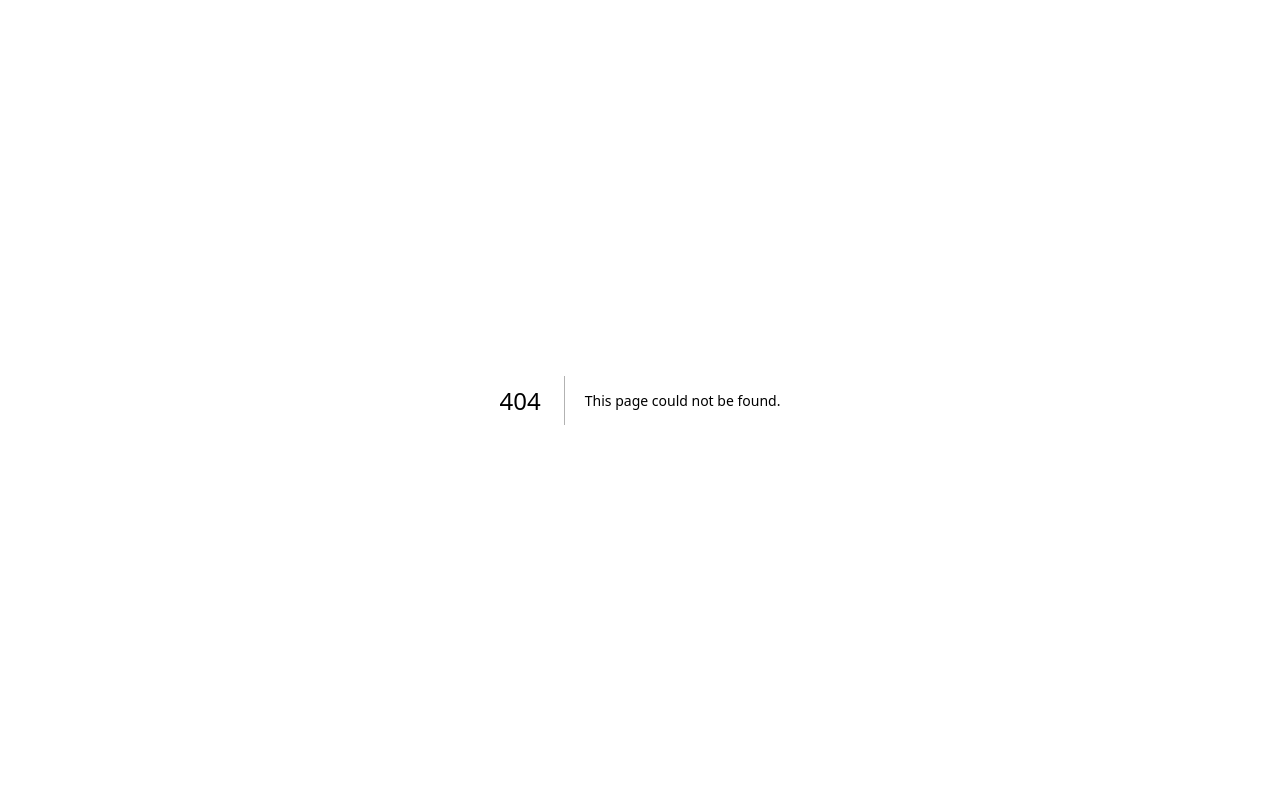
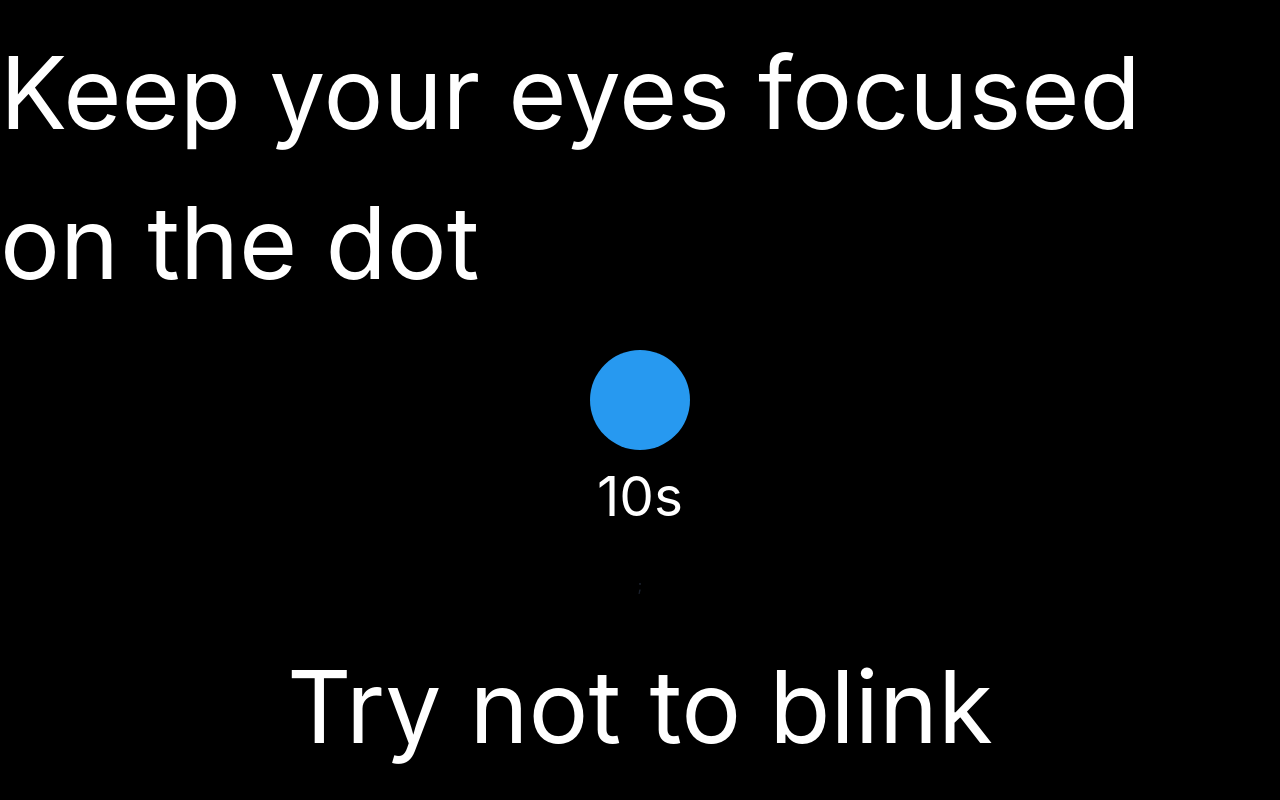
Before and after one commit to liamshatzel/focuspoint2.0, a Next.js app: page /focus-point in a window 1280 px wide. Before the commit this address had no page. Built offline with nearby package versions, Linux system fonts and the light colour scheme.

Commit message:
added focus point

```diff
--- /dev/null
+++ b/src/app/focus-point/page.tsx
@@ -0,0 +1,48 @@
+// app/page.tsx
+"use client";
+import { Link } from "@chakra-ui/next-js";
+import React from "react";
+import { useTimer } from "react-timer-hook";
+import { Text, Flex } from "@chakra-ui/react";
+import "../style.css";
+
+function MyTimer({ expiryTimestamp }: { expiryTimestamp: Date }) {
+  const { seconds } = useTimer({
+    expiryTimestamp,
+    onExpire: () => console.warn("onExpire called"),
+  });
+
+  return (
+    <div style={{ textAlign: "center", zIndex: 10, paddingTop: "8%" }}>
+      <div style={{ fontSize: "55px" }}>
+        <Text zIndex={100} color="white">
+          {String(seconds)}s
+        </Text>
+      </div>
+    </div>
+  );
+}
+
+export default function Page() {
+  const seconds = 15;
+  const timeStamp = new Date(Date.now() + seconds * 1000);
+
+  return (
+    <Flex
+      backgroundColor="black"
+      height={"100vh"}
+      alignItems={"center"}
+      justifyContent={"space-around"}
+      direction={"column"}
+    >
+      <Text fontSize={"100px"} color="white">
+        Keep your eyes focused on the dot
+      </Text>
+      <MyTimer expiryTimestamp={timeStamp} />;
+      <div className="focus-point"></div>
+      <Text fontSize={"100px"} color="white">
+        Try not to blink
+      </Text>
+    </Flex>
+  );
+}
--- a/src/app/pre-focus/page.tsx
+++ b/src/app/pre-focus/page.tsx
@@ -5,8 +5,6 @@ import React from "react";
 import MyTimer from "./timer";
 
 export default function Page() {
-  const seconds = 25;
-  const timeStamp = new Date(Date.now() + seconds * 1000);
   return (
     <div>
       <MyTimer />
--- a/src/app/pre-focus/timer.tsx
+++ b/src/app/pre-focus/timer.tsx
@@ -1,8 +1,11 @@
+"use client";
+
 import React, { useEffect, useState } from "react";
 import { useTimer } from "react-timer-hook";
 import { Box, Flex, Text } from "@chakra-ui/react";
 import Image from "next/image";
 import "../style.css";
+import { useRouter } from "next/navigation";
 
 export default function MyTimer() {
   function Timer({ expiryTimestamp }: { expiryTimestamp: Date }) {
@@ -10,12 +13,12 @@ export default function MyTimer() {
       expiryTimestamp,
       onExpire: () => console.warn("onExpire called"),
     });
-
+    const router = useRouter();
     const breatheOutSec = 45;
     const newTime = new Date(Date.now() + breatheOutSec * 1000);
     const { seconds: newSeconds } = useTimer({
       expiryTimestamp: newTime,
-      onExpire: () => console.warn("onExpire called"),
+      onExpire: () => router.push("/focus-point"),
     });
 
     if (seconds != 0) {
--- a/src/app/style.css
+++ b/src/app/style.css
@@ -64,3 +64,12 @@
       transform: scale(1); /* Double the size */
     }
   }
+
+  .focus-point{
+    width: 100px;
+    height: 100px;
+    background-color: #2799F0;
+    border-radius: 50%; /* Makes it a circle */
+    z-index: 1;
+    position: absolute;
+  }
```
